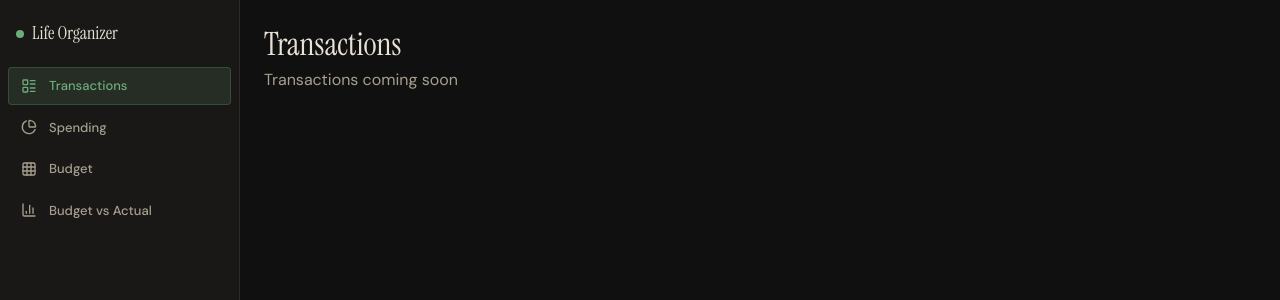
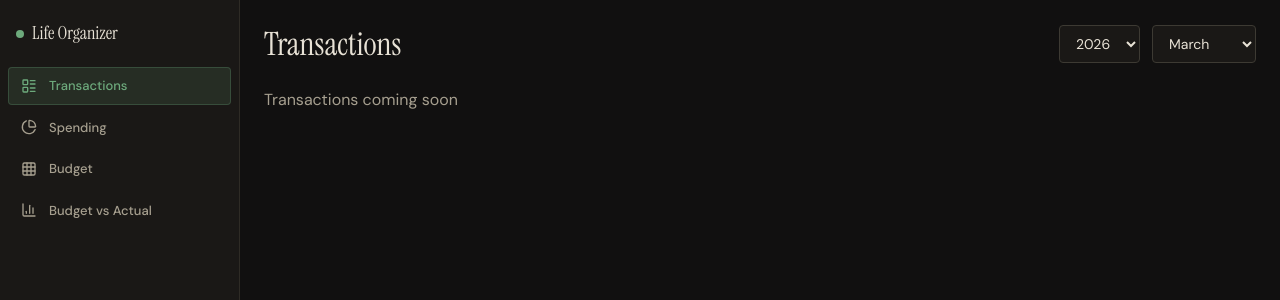
Before and after one commit to smeshko/life-organizer-web, a React (Vite) app: page /transactions in a window 1280 px wide. Shown: the top 300 px of the page. Built offline with nearby package versions, Linux system fonts and the light colour scheme; a web font is replaced by a local one.

Commit message:
feat(story-LIFE-37): create header component with page title and filter placeholders
Header component displays Instrument Serif 32px title with placeholder
year and period select dropdowns. Integrated into all 4 page components
replacing inline h1 elements.

```diff
--- /dev/null
+++ b/src/components/layout/header.tsx
@@ -0,0 +1,32 @@
+export interface HeaderProps {
+  title: string
+}
+
+export function Header({ title }: HeaderProps) {
+  return (
+    <header className="flex items-center justify-between pb-[var(--space-5)]">
+      <h1 className="font-serif text-[32px] text-[var(--text-primary)]">
+        {title}
+      </h1>
+      <div className="flex items-center gap-[var(--space-3)]">
+        <select
+          aria-label="Year"
+          className="rounded-[var(--radius-sm)] border border-[var(--border-default)] bg-[var(--bg-surface)] px-[var(--space-3)] py-[var(--space-2)] text-sm text-[var(--text-primary)]"
+          defaultValue="2026"
+        >
+          <option value="2026">2026</option>
+          <option value="2025">2025</option>
+        </select>
+        <select
+          aria-label="Period"
+          className="rounded-[var(--radius-sm)] border border-[var(--border-default)] bg-[var(--bg-surface)] px-[var(--space-3)] py-[var(--space-2)] text-sm text-[var(--text-primary)]"
+          defaultValue="March"
+        >
+          <option value="March">March</option>
+          <option value="February">February</option>
+          <option value="January">January</option>
+        </select>
+      </div>
+    </header>
+  )
+}
--- a/src/pages/budget-page.tsx
+++ b/src/pages/budget-page.tsx
@@ -1,9 +1,9 @@
+import { Header } from "@/components/layout/header"
+
 export function BudgetPage() {
   return (
     <div>
-      <h1 className="font-serif text-[32px] text-[var(--text-primary)]">
-        Budget Planning
-      </h1>
+      <Header title="Budget Planning" />
       <p className="text-[var(--text-secondary)]">Budget planning coming soon</p>
     </div>
   )
--- a/src/pages/budget-vs-actual-page.tsx
+++ b/src/pages/budget-vs-actual-page.tsx
@@ -1,9 +1,9 @@
+import { Header } from "@/components/layout/header"
+
 export function BudgetVsActualPage() {
   return (
     <div>
-      <h1 className="font-serif text-[32px] text-[var(--text-primary)]">
-        Budget vs Actual
-      </h1>
+      <Header title="Budget vs Actual" />
       <p className="text-[var(--text-secondary)]">
         Budget vs actual coming soon
       </p>
--- a/src/pages/spending-page.tsx
+++ b/src/pages/spending-page.tsx
@@ -1,9 +1,9 @@
+import { Header } from "@/components/layout/header"
+
 export function SpendingPage() {
   return (
     <div>
-      <h1 className="font-serif text-[32px] text-[var(--text-primary)]">
-        Category Spending
-      </h1>
+      <Header title="Category Spending" />
       <p className="text-[var(--text-secondary)]">
         Category spending coming soon
       </p>
--- a/src/pages/transactions-page.tsx
+++ b/src/pages/transactions-page.tsx
@@ -1,9 +1,9 @@
+import { Header } from "@/components/layout/header"
+
 export function TransactionsPage() {
   return (
     <div>
-      <h1 className="font-serif text-[32px] text-[var(--text-primary)]">
-        Transactions
-      </h1>
+      <Header title="Transactions" />
       <p className="text-[var(--text-secondary)]">Transactions coming soon</p>
     </div>
   )
```
Also changed, not shown: 1 other file (tests, documents, lock files or other folders).
